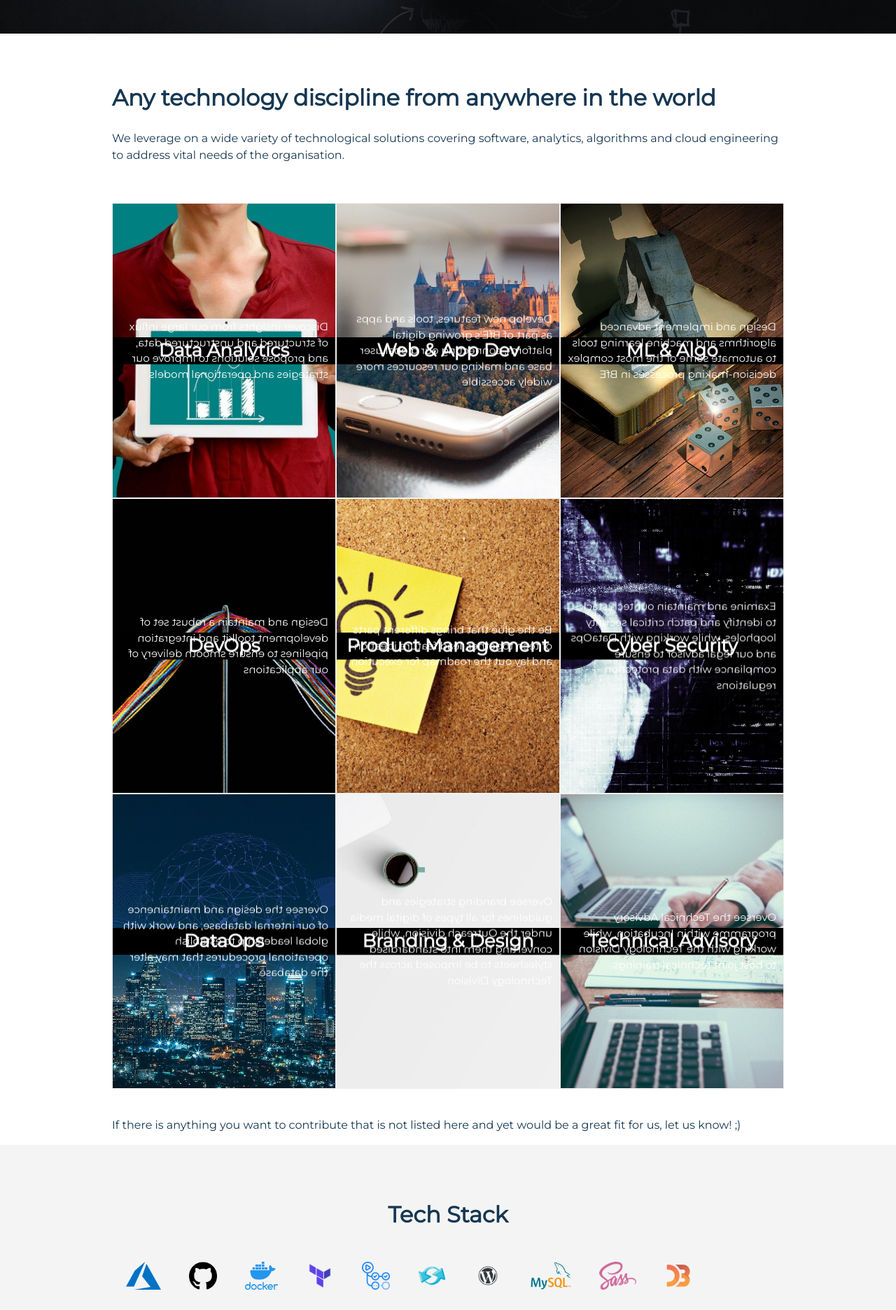
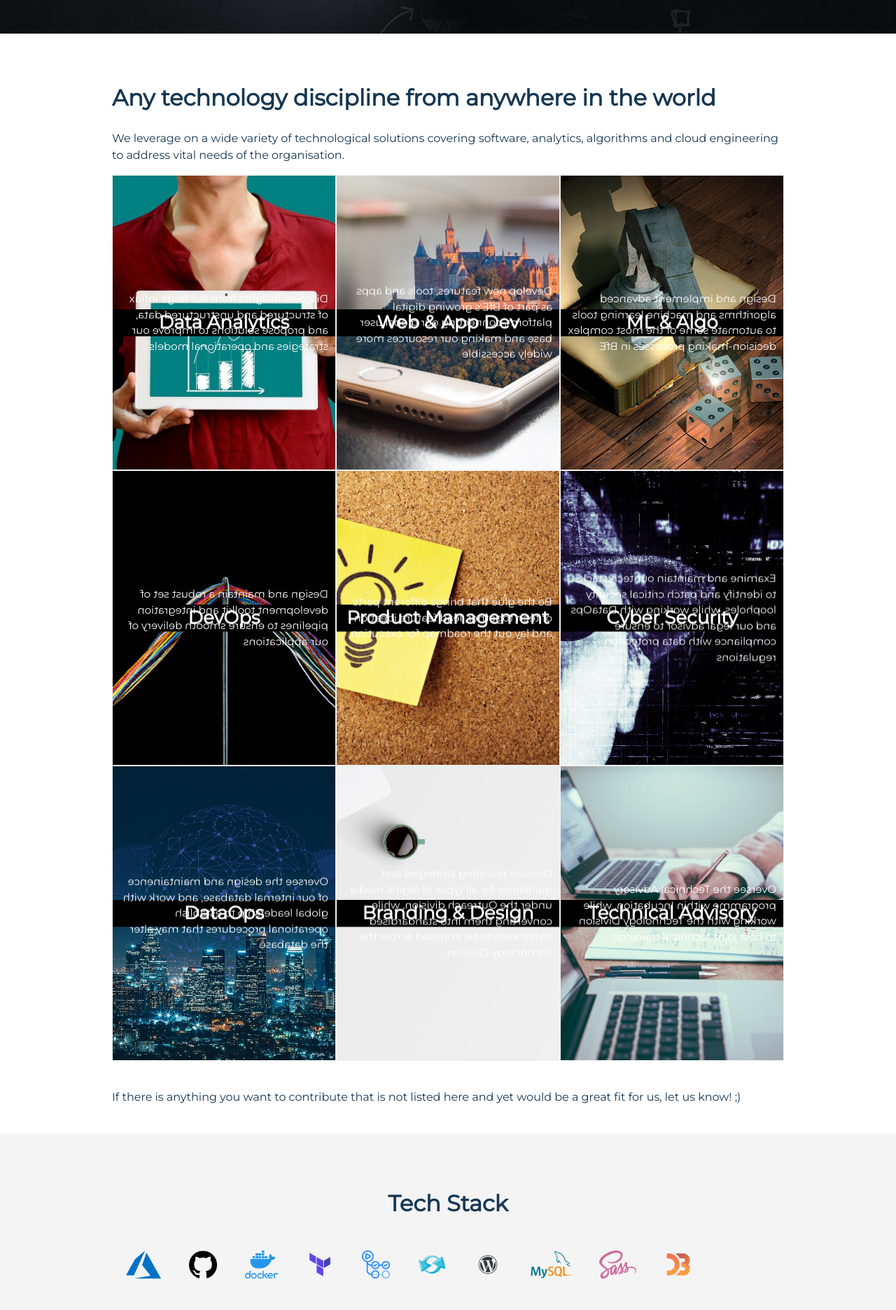
Before and after one commit to BfE-Technology/BfE-Technology.github.io, a Jekyll site: the page built from index.md, in a window 1280 px wide. Shown: the part 1689-3561 px from the top of the page at 70% size. Built offline with Jekyll 4.4.1, drawn with Linux system fonts in a browser that asks for light colours.

Commit message:
Update index.md

```diff
--- a/index.md
+++ b/index.md
@@ -67,7 +67,6 @@ We are a group of passionate professionals and students from all over the world,
 
 We leverage on a wide variety of technological solutions covering software, analytics, algorithms and cloud engineering to address vital needs of the organisation.
 
-  <br>
 </div>
 
 <div class="card-container">
@@ -176,6 +175,7 @@ We leverage on a wide variety of technological solutions covering software, anal
 <div markdown="1">
 <br>
 If there is anything you want to contribute that is not listed here and yet would be a great fit for us, let us know! ;)
+<br>
 <br>
 </div>
 
@@ -360,7 +360,7 @@ Our startups work in a diverse range of sectors. Read more about our in-house ca
 
 </div>
 
-<div class="startups force-black-link">
+<div class="startups force-black-link" style="margin-bottom: -31px;">
   <div class="card video-left">
     <div class="video"><iframe src="https://www.youtube.com/embed/-yFCinGjxeM?start=42&modestbranding=1&cc_lang_pref=en&cc_load_policy=1" frameborder="0" allow="accelerometer; autoplay; clipboard-write; encrypted-media; gyroscope; picture-in-picture" allowfullscreen=""></iframe></div>
     <div class="text">
@@ -445,6 +445,7 @@ Our startups work in a diverse range of sectors. Read more about our in-house ca
       </div>
     </div>
   </div>
+  <br>
 </div>
 
 <div style="background-image:url('assets/img/smile-entrepreneur.jpg'); color:white;   background-size: cover;  background-position: 0% 95%;z-index:0; position: relative;" class="force-white-link" >
```
